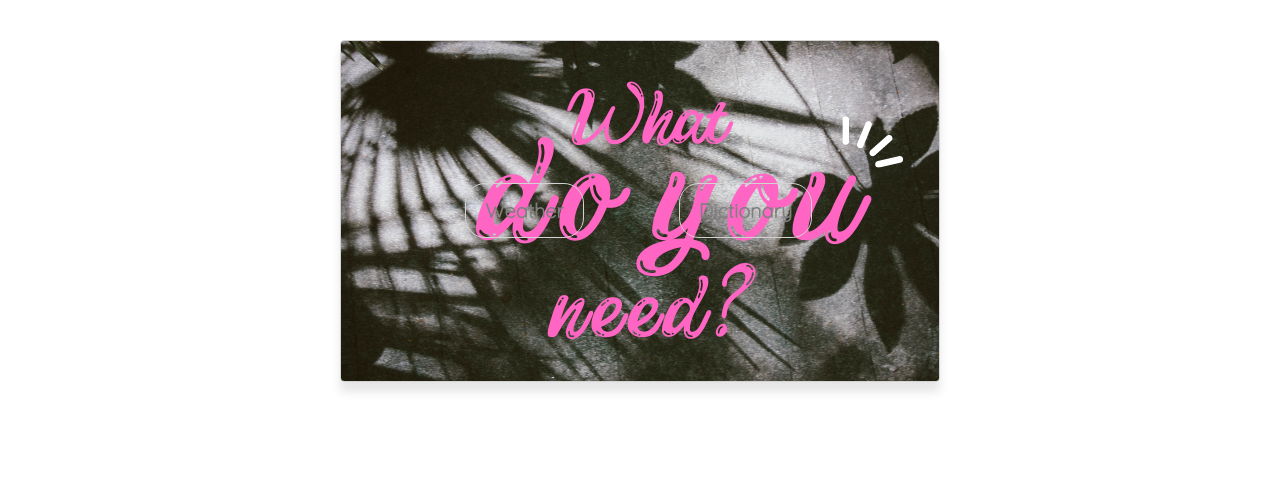
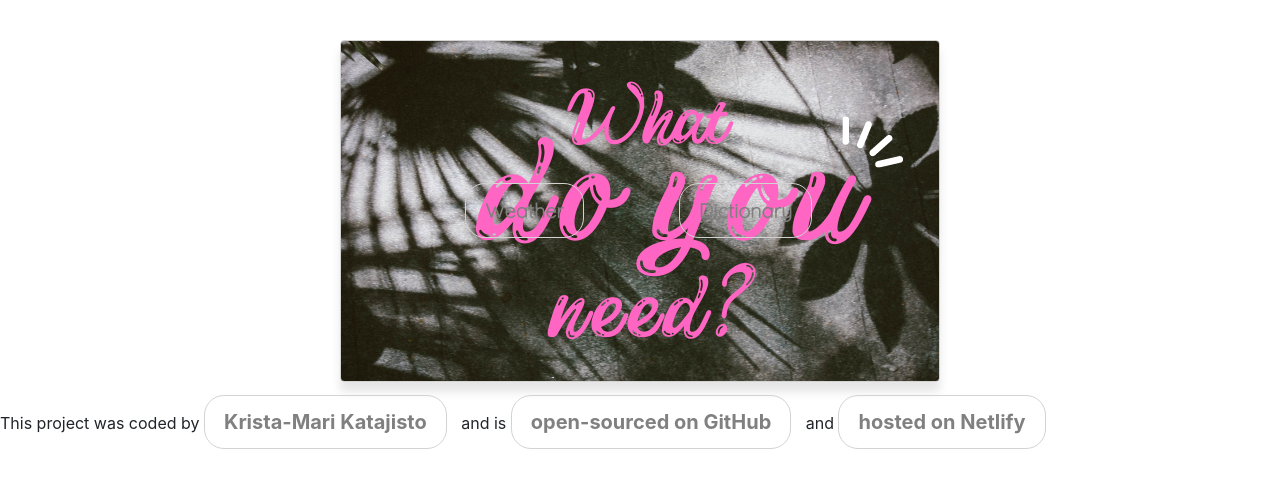
Before and after one commit to kkrista/api-app, a React (Create React App) app: page / in a window 1280 px wide. Shown: the top 488 px of the page. Built offline with nearby package versions, Linux system fonts and the light colour scheme.

Commit message:
Footer with contact information added

```diff
--- a/src/App.js
+++ b/src/App.js
@@ -33,9 +33,32 @@
           </div>
         </div>
       </header>
-      {/* <div className="logo">
-          <img src={logo} max-width="100%" />
-        </div> */}
+      <footer>
+        This project was coded by{" "}
+        <a
+          href="https://www.linkedin.com/in/kristamarikatajisto/"
+          target="_blank"
+          rel="noopener noreferrer"
+        >
+          Krista-Mari Katajisto
+        </a>{" "}
+        and is{" "}
+        <a
+          href="https://github.com/kkrista/api-app"
+          target="_blank"
+          rel="noopener noreferrer"
+        >
+          open-sourced on GitHub
+        </a>{" "}
+        and{" "}
+        <a
+          href="https://upbeat-nobel-41a5b2.netlify.app/"
+          target="_blank"
+          rel="noopener noreferrer"
+        >
+          hosted on Netlify
+        </a>
+      </footer>
     </div>
   );
 }
```
